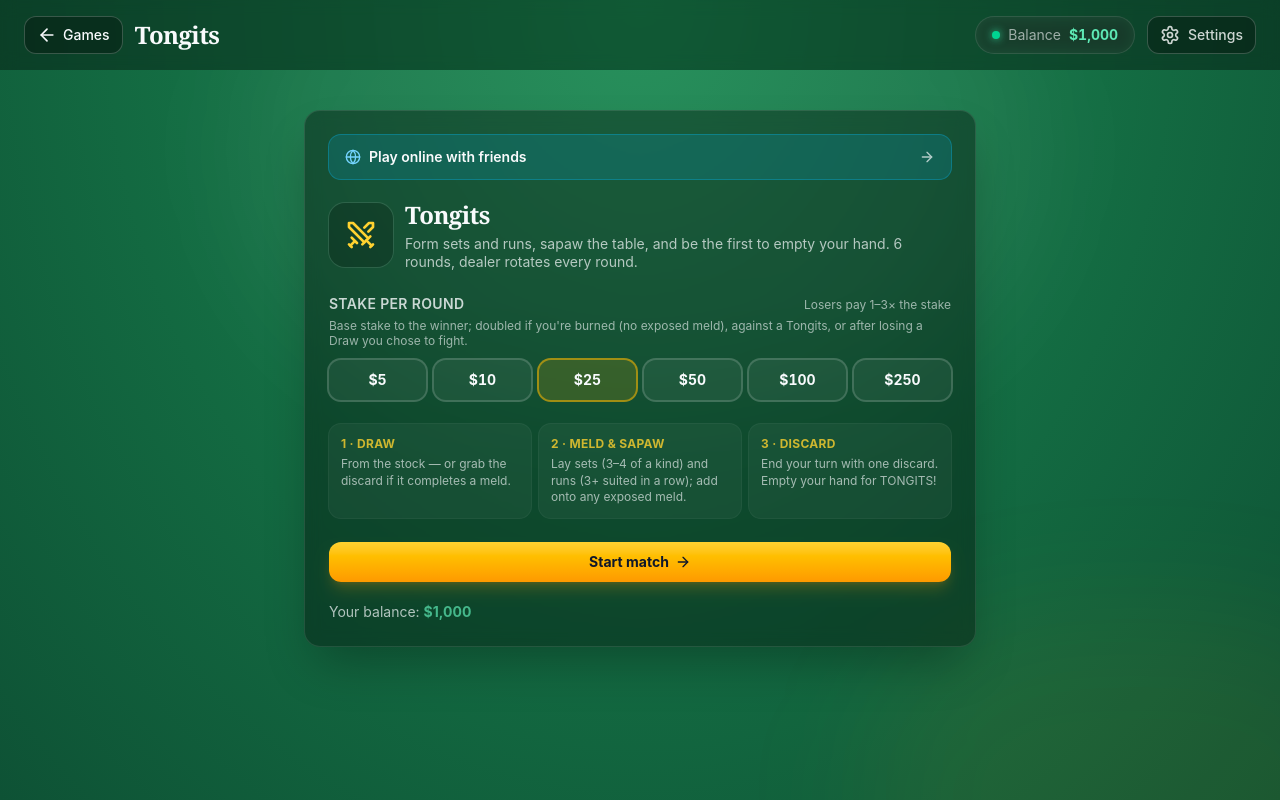
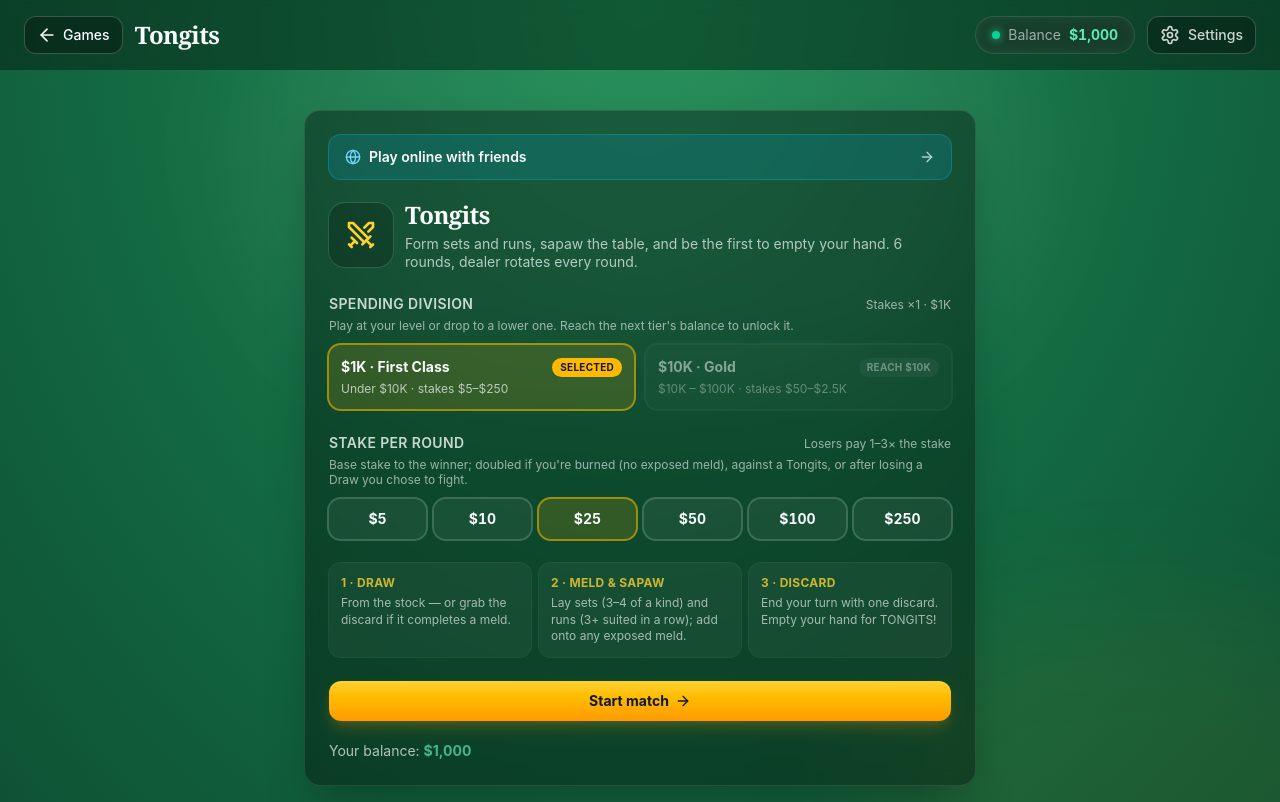
Before and after one commit to MarkAlfred95/card-games, a React (Vite) app: page /games/tongits in a window 1280 px wide. Built offline with nearby package versions, Linux system fonts and the light colour scheme.

Commit message:
refactor: update sorting logic for custom hand arrangement in TongitsOnline

```diff
--- a/src/pages/Tongits.tsx
+++ b/src/pages/Tongits.tsx
@@ -32,6 +32,8 @@ import { speak, speakAfter, stopVoice } from "../voice";
 import { playSfx } from "../sfx";
 import { useAudioSettings } from "../audioPrefs";
 import { useWallet, formatUSD, formatDelta, formatCompactUSD } from "../wallet";
+import { DIVISIONS, divisionFor, divisionsUpTo } from "../divisions";
+import type { Division } from "../divisions";
 import { Header, GameShell } from "../components/game/pusoy-trese";
 import {
 	TongitsTable,
@@ -58,10 +60,10 @@ const SUIT_ORDER: Record<string, number> = { S: 0, H: 1, C: 2, D: 3 };
 const ACTION_BTN =
 	"flex items-center gap-1.5 rounded-xl px-4 py-2.5 text-xs font-bold uppercase tracking-wide transition disabled:cursor-not-allowed disabled:opacity-40 sm:px-6 sm:text-sm";
 
-// Random starting bankroll for a bot: $500–$2500 in $50 steps (same spread
-// as the other games).
-function botBalance(): number {
-	return 500 + Math.round(Math.random() * 40) * 50;
+// Random starting bankroll for a bot: $500–$2500 in $50 steps, scaled to the
+// spending division's factor (same spread as the other games).
+function botBalance(factor: number): number {
+	return (500 + Math.round(Math.random() * 40) * 50) * factor;
 }
 
 const byRank = (a: CardModel, b: CardModel) =>
@@ -87,6 +89,9 @@ function sortForDisplay(hand: CardModel[], mode: SortMode): CardModel[] {
 				...[...arranged.deadwood].sort((a, b) => byRank(b, a)),
 			];
 		}
+		// Player-dragged arrangement: the order lives in `handOrder` state.
+		case "custom":
+			return [...hand];
 	}
 }
 
@@ -101,11 +106,16 @@ export default function Tongits() {
 	}, []);
 
 	const [phase, setPhase] = useState<Phase>("setup");
+	// Base stake option; the effective per-round stake is `bet * factor`.
 	const [bet, setBet] = useState<number>(BET_OPTIONS[2]);
 	const [round, setRound] = useState(1);
 	const [game, setGame] = useState<TongitsState | null>(null);
 	const [selected, setSelected] = useState<Set<string>>(new Set());
 	const [sortMode, setSortMode] = useState<SortMode>("auto");
+	// Display order of the hand (card ids). Presets rewrite it on every hand
+	// change; once the player drags a card (sortMode "custom") it only
+	// reconciles — removed cards drop out, drawn cards append on the right.
+	const [handOrder, setHandOrder] = useState<string[]>([]);
 	const [botBalances, setBotBalances] = useState<number[]>([0, 0, 0]);
 	const [startBalances, setStartBalances] = useState<number[]>([0, 0, 0]);
 	const [toasts, setToasts] = useState<Toast[]>([]);
@@ -114,6 +124,42 @@ export default function Tongits() {
 	const [dealKey, setDealKey] = useState(0);
 	const appliedResult = useRef(false);
 	const toastSeq = useRef(0);
+
+	// Chosen spending division. Locked for the duration of a match; on the
+	// setup screen the player can switch to any division they can afford.
+	const [division, setDivision] = useState<Division>(() =>
+		divisionFor(wallet.balance),
+	);
+	const factor = division.factor;
+
+	// While in the lobby, drop the selection back to the natural division if
+	// the balance can no longer afford the one that was picked. Guarded to
+	// `setup` so a mid-match balance swing never changes the locked division.
+	useEffect(() => {
+		if (phase === "setup" && wallet.balance < division.min)
+			setDivision(divisionFor(wallet.balance));
+	}, [phase, wallet.balance, division.min]);
+
+	// Keep the picked stake affordable when the division (or balance) changes:
+	// fall back to the largest option the balance covers at this factor.
+	useEffect(() => {
+		if (phase !== "setup" || wallet.balance >= bet * factor) return;
+		const best = [...BET_OPTIONS]
+			.reverse()
+			.find((b) => b * factor <= wallet.balance);
+		setBet(best ?? BET_OPTIONS[0]);
+	}, [phase, wallet.balance, bet, factor]);
+
+	// Announce when a higher spending division unlocks (seen on the setup
+	// screen). The first visit is recorded silently.
+	const knownDivisions = useRef<number | null>(null);
+	useEffect(() => {
+		if (phase !== "setup") return;
+		const n = divisionsUpTo(wallet.balance).length;
+		if (knownDivisions.current !== null && n > knownDivisions.current)
+			speakAfter("divisionUp");
+		knownDivisions.current = n;
+	}, [phase, wallet.balance]);
 
 	const names = useMemo(() => ["You", "Bot 1", "Bot 2"], []);
 	const balances = useMemo(
@@ -148,10 +194,36 @@ export default function Tongits() {
 		() => game?.players[HUMAN].hand ?? [],
 		[game],
 	);
-	const displayHand = useMemo(
-		() => sortForDisplay(hand, sortMode),
-		[hand, sortMode],
-	);
+
+	// Keep the display order in step with the hand: presets re-sort on every
+	// change (auto regroup); a custom arrangement is only reconciled.
+	useEffect(() => {
+		setHandOrder((prev) => {
+			if (sortMode !== "custom")
+				return sortForDisplay(hand, sortMode).map((c) => c.id);
+			const ids = new Set(hand.map((c) => c.id));
+			const kept = prev.filter((id) => ids.has(id));
+			const keptSet = new Set(kept);
+			return [
+				...kept,
+				...hand.filter((c) => !keptSet.has(c.id)).map((c) => c.id),
+			];
+		});
+	}, [hand, sortMode]);
+
+	const displayHand = useMemo(() => {
+		const byId = new Map(hand.map((c) => [c.id, c]));
+		const ordered = handOrder
+			.map((id) => byId.get(id))
+			.filter((c): c is CardModel => Boolean(c));
+		// The order state lags the hand by one effect tick — patch the gap so
+		// a freshly drawn card never disappears for a frame.
+		if (ordered.length !== hand.length) {
+			const seen = new Set(ordered.map((c) => c.id));
+			ordered.push(...hand.filter((c) => !seen.has(c.id)));
+		}
+		return ordered;
+	}, [hand, handOrder]);
 	const selCards = useMemo(
 		() => hand.filter((c) => selected.has(c.id)),
 		[hand, selected],
@@ -205,8 +277,12 @@ export default function Tongits() {
 	// --- Match flow -------------------------------------------------------------
 
 	function startRound(r: number) {
-		setGame(createRound((r - 1) % SEATS, bet));
+		setGame(createRound((r - 1) % SEATS, bet * factor));
 		setSelected(new Set());
+		// A dragged arrangement is meaningless for a fresh hand — fall back to
+		// auto-grouping; kept presets re-apply via the order effect.
+		setSortMode((m) => (m === "custom" ? "auto" : m));
+		setHandOrder([]);
 		setFightPrompt(null);
 		appliedResult.current = false;
 		setDealKey((k) => k + 1);
@@ -219,7 +295,7 @@ export default function Tongits() {
 
 	function beginMatch() {
 		playSfx("button_click");
-		const bb = [0, botBalance(), botBalance()];
+		const bb = [0, botBalance(factor), botBalance(factor)];
 		setBotBalances(bb);
 		setStartBalances([wallet.balance, bb[1], bb[2]]);
 		setRound(1);
@@ -258,6 +334,27 @@ export default function Tongits() {
 		});
 	}
 
+	// Drag rearrangement: move a card next to another (or to the end), and
+	// switch to the custom order so nothing re-sorts it away.
+	function reorderHand(activeId: string, overId: string | null) {
+		if (!game || game.result) return;
+		setSortMode("custom");
+		setHandOrder((prev) => {
+			const base = prev.length ? prev : displayHand.map((c) => c.id);
+			const from = base.indexOf(activeId);
+			if (from < 0) return prev;
+			const without = base.filter((id) => id !== activeId);
+			if (overId === null) return [...without, activeId];
+			const to = without.indexOf(overId);
+			if (to < 0) return prev;
+			// Moving right lands after the target, moving left before it —
+			// the card ends up where the drop indicator pointed.
+			const insertAt = from < base.indexOf(overId) ? to + 1 : to;
+			without.splice(insertAt, 0, activeId);
+			return without;
+		});
+	}
+
 	function doDrawStock() {
 		if (!game || !canDrawNow) return;
 		if (tryAction(() => drawFromStock(game))) playSfx("card_flip");
@@ -277,19 +374,17 @@ export default function Tongits() {
 		}
 	}
 
-	function doMeld() {
+	// Lay a specific set of cards (a dragged-together group, or the selection).
+	function doMeldCards(ids: string[]) {
 		if (!game || !canActNow) return;
-		if (
-			tryAction(() =>
-				layMeld(
-					game,
-					selCards.map((c) => c.id),
-				),
-			)
-		) {
+		if (tryAction(() => layMeld(game, ids))) {
 			playSfx("card_drop");
 			setSelected(new Set());
 		}
+	}
+
+	function doMeld() {
+		doMeldCards(selCards.map((c) => c.id));
 	}
 
 	function doSapaw(meldId?: number) {
@@ -444,15 +539,17 @@ export default function Tongits() {
 		}, 450);
 		speakAfter(
 			delta > 0
-				? delta >= bet * 4
+				? delta >= bet * factor * 4
 					? "roundWinBig"
 					: "roundWin"
 				: delta < 0
-					? -delta >= bet * 4
+					? -delta >= bet * factor * 4
 						? "roundLossBig"
 						: "roundLoss"
 					: "roundPush",
-			delta < 0 && wallet.balance + delta < BET_OPTIONS[0] && "broke",
+			delta < 0 &&
+				wallet.balance + delta < BET_OPTIONS[0] * factor &&
+				"broke",
 		);
 		// eslint-disable-next-line react-hooks/exhaustive-deps
 	}, [game]);
@@ -489,7 +586,9 @@ export default function Tongits() {
 			themeOptions={themeOptions}
 			backOptions={backOptions}
 			balance={wallet.balance}
-			division={phase === "setup" ? undefined : formatCompactUSD(bet)}
+			division={
+				phase === "setup" ? undefined : formatCompactUSD(division.unit)
+			}
 			{...audio}
 		/>
 	);
@@ -498,6 +597,21 @@ export default function Tongits() {
 	// --- Setup screen -------------------------------------------------------------
 
 	if (phase === "setup") {
+		// Show every affordable division plus the next locked one, to tease
+		// progression. Locked entries are disabled.
+		const affordable = divisionsUpTo(wallet.balance);
+		const shownDivisions = DIVISIONS.slice(
+			0,
+			Math.min(affordable.length + 1, DIVISIONS.length),
+		);
+		const divisionRange = (d: Division) => {
+			if (d.level === 0) return `Under ${formatCompactUSD(10000)}`;
+			const next = DIVISIONS[d.level + 1];
+			return next
+				? `${formatCompactUSD(d.min)} – ${formatCompactUSD(next.min)}`
+				: `${formatCompactUSD(d.min)}+`;
+		};
+
 		return (
 			<GameShell themeClass={shellClass} header={header}>
 				<AmbientGlow />
@@ -535,6 +649,76 @@ export default function Tongits() {
 							</div>
 						</div>
 
+						{/* Spending division selector */}
+						<div className="mt-6">
+							<div className="flex items-baseline justify-between gap-2">
+								<h3 className="text-sm font-semibold uppercase tracking-wide opacity-80">
+									Spending division
+								</h3>
+								<span className="text-xs opacity-60">
+									Stakes ×{factor} ·{" "}
+									{formatCompactUSD(division.unit)}
+								</span>
+							</div>
+							<p className="mt-1 text-xs leading-tight opacity-60">
+								Play at your level or drop to a lower one. Reach
+								the next tier's balance to unlock it.
+							</p>
+							<div className="mt-3 flex flex-col gap-3 sm:grid sm:grid-cols-2">
+								{shownDivisions.map((d) => {
+									const locked = wallet.balance < d.min;
+									const active = d.level === division.level;
+									return (
+										<button
+											key={d.level}
+											onClick={() =>
+												!locked && setDivision(d)
+											}
+											disabled={locked}
+											className={`rounded-xl p-3 text-left ring-2 transition ${
+												active
+													? "bg-amber-400/15 ring-amber-400/60"
+													: locked
+														? "cursor-not-allowed bg-white/[0.03] opacity-50 ring-white/10"
+														: "bg-white/5 ring-white/20 hover:-translate-y-0.5 hover:bg-white/10 hover:ring-white/40"
+											}`}
+										>
+											<div className="flex items-center justify-between gap-2">
+												<span className="text-sm font-bold">
+													{formatCompactUSD(d.unit)} ·{" "}
+													{d.name}
+												</span>
+												{active ? (
+													<span className="rounded-full bg-amber-400 px-2 py-0.5 text-[10px] font-bold uppercase tracking-wide text-slate-900">
+														Selected
+													</span>
+												) : locked ? (
+													<span className="rounded-full bg-white/10 px-2 py-0.5 text-[10px] font-bold uppercase tracking-wide opacity-80">
+														Reach{" "}
+														{formatCompactUSD(
+															d.min,
+														)}
+													</span>
+												) : null}
+											</div>
+											<p className="mt-1 text-xs opacity-70">
+												{divisionRange(d)} · stakes{" "}
+												{formatCompactUSD(
+													BET_OPTIONS[0] * d.factor,
+												)}
+												–
+												{formatCompactUSD(
+													BET_OPTIONS[
+														BET_OPTIONS.length - 1
+													] * d.factor,
+												)}
+											</p>
+										</button>
+									);
+								})}
+							</div>
+						</div>
+
 						{/* Stake selector */}
 						<div className="mt-6">
 							<div className="flex items-baseline justify-between gap-2">
@@ -552,7 +736,7 @@ export default function Tongits() {
 							</p>
 							<div className="mt-3 grid grid-cols-3 gap-2 sm:grid-cols-6">
 								{BET_OPTIONS.map((b) => {
-									const locked = wallet.balance < b;
+									const locked = wallet.balance < b * factor;
 									const active = bet === b;
 									return (
 										<button
@@ -571,7 +755,7 @@ export default function Tongits() {
 														: "bg-white/5 ring-white/20 hover:-translate-y-0.5 hover:bg-white/10 hover:ring-white/40"
 											}`}
 										>
-											{formatUSD(b)}
+											{formatCompactUSD(b * factor)}
 										</button>
 									);
 								})}
@@ -610,7 +794,7 @@ export default function Tongits() {
 
 						<button
 							onClick={beginMatch}
-							disabled={wallet.balance < bet}
+							disabled={wallet.balance < bet * factor}
 							className="mt-6 flex w-full items-center justify-center gap-1.5 rounded-xl bg-gradient-to-b from-amber-300 to-amber-500 px-5 py-2.5 text-sm font-bold text-slate-900 shadow-lg shadow-amber-500/20 transition hover:brightness-110 disabled:cursor-not-allowed disabled:opacity-40"
 						>
 							Start match <LuArrowRight className="h-4 w-4" />
@@ -875,9 +1059,14 @@ export default function Tongits() {
 									cards={displayHand}
 									selected={selected}
 									onToggle={toggleSelect}
-									onPlayMeld={() =>
-										canActNow && meldValid && doMeld()
+									onPlayMeld={(ids) =>
+										ids
+											? doMeldCards(ids)
+											: canActNow &&
+												meldValid &&
+												doMeld()
 									}
+									onReorder={reorderHand}
 									dealKey={dealKey}
 								/>
 							)}
--- a/src/pages/TongitsOnline.tsx
+++ b/src/pages/TongitsOnline.tsx
@@ -155,6 +155,10 @@ function sortForDisplay(hand: CardModel[], mode: SortMode): CardModel[] {
 				...[...arranged.deadwood].sort((a, b) => byRank(b, a)),
 			];
 		}
+		// Online keeps preset sorting only; "custom" (solo drag order) never
+		// reaches here, but the union includes it.
+		case "custom":
+			return [...hand];
 	}
 }
 
```
